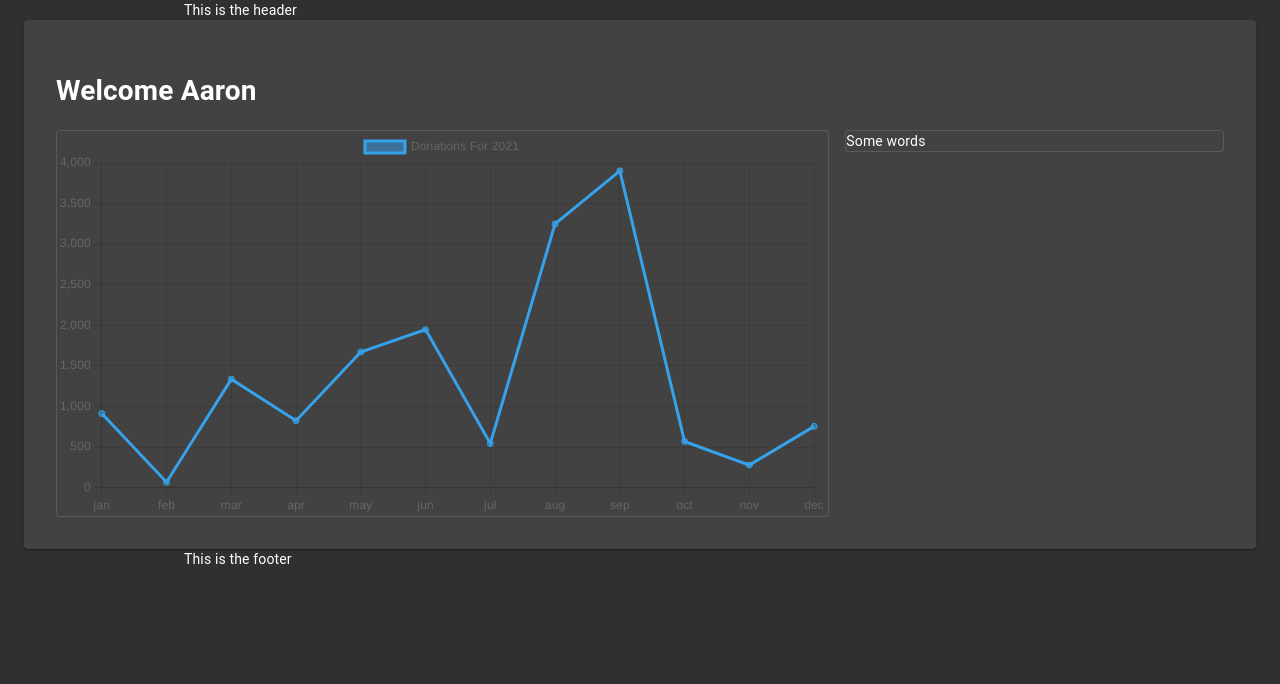
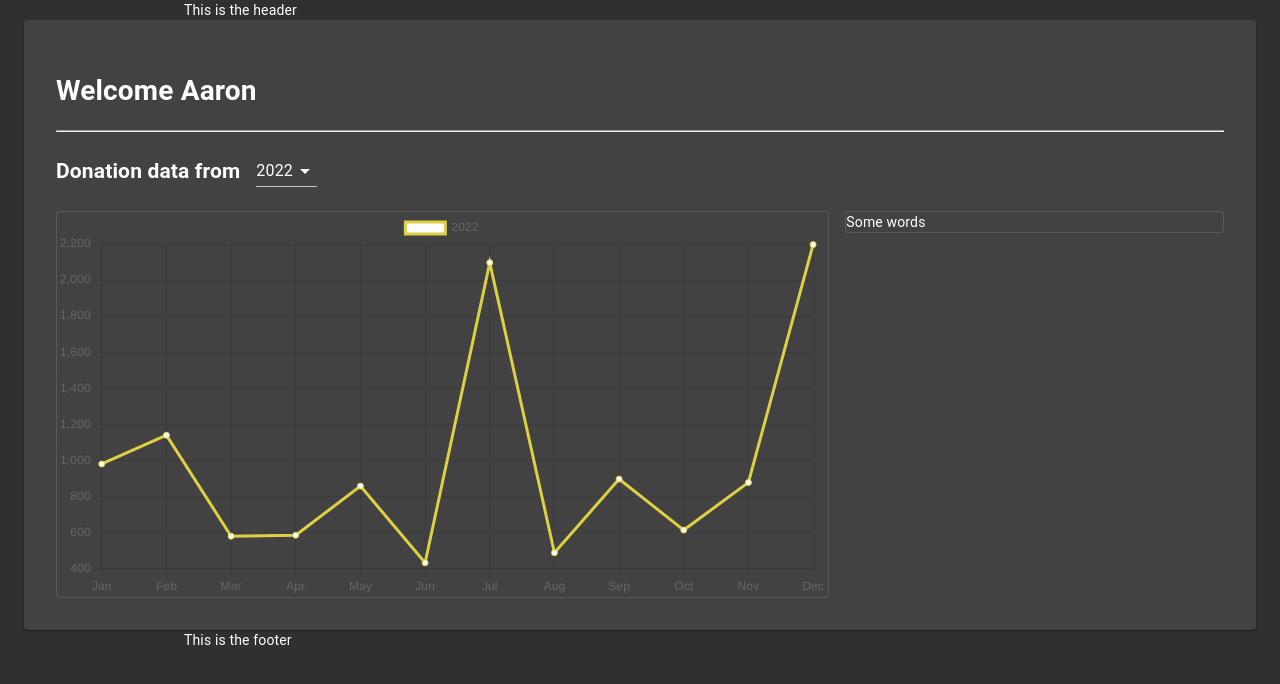
Before and after one commit to aagraston/donor-data-viz, a Gatsby site: page / in a window 1280 px wide. Built offline with nearby package versions, Linux system fonts and the light colour scheme; Gatsby itself is replaced by a stand-in of ours.

Commit message:
Data updates through a selector

```diff
--- a/src/pages/index.js
+++ b/src/pages/index.js
@@ -1,18 +1,27 @@
-import React from "react";
+import React, { useState } from "react";
 import Layout from "../components/layout";
+
+//material ui
 import Container from "@material-ui/core/Container";
 import Grid from "@material-ui/core/Grid";
 import Paper from "@material-ui/core/Paper";
+import Select from "@material-ui/core/Select";
+import FormControl from "@material-ui/core/FormControl";
+import MenuItem  from "@material-ui/core/MenuItem";
 import { makeStyles } from "@material-ui/core/styles";
 import Typography from "@material-ui/core/Typography";
-import Card from "@material-ui/core/Card"
+import Card from "@material-ui/core/Card";
 
-import {Chart as ChartJS, registerables } from 'chart.js'
+//chart elements
+import { Chart as ChartJS, registerables } from "chart.js";
 import { Line, Chart } from "react-chartjs-2";
 
+//data-retrieval
+import { graphql, useStaticQuery } from "gatsby";
+
+//data processing
 import { getDataForYear } from "../utils/donations-processor";
-
-import { graphql, useStaticQuery } from "gatsby";
+import { yearsArray } from "../utils/last-five-years";
 
 const useStyles = makeStyles((theme) => ({
   section: {
@@ -20,9 +29,10 @@ const useStyles = makeStyles((theme) => ({
   },
 }));
 
+const years = yearsArray()
+
 const Home = () => {
-
-  ChartJS.register(...registerables)
+  ChartJS.register(...registerables);
 
   //data processing
   const data = useStaticQuery(graphql`
@@ -42,6 +52,7 @@ const Home = () => {
 
   const donationAmounts = [];
   const donationDates = [];
+  const [dataSelection, setDataSelection] = useState(2022);
 
   data.allDonorDataJson.edges.forEach((e) => {
     e.node.donations.forEach((e) => {
@@ -50,23 +61,54 @@ const Home = () => {
     });
   });
 
-  const dataForLineChart = getDataForYear(donationAmounts, donationDates, 2021);
+  const dataForLineChart = getDataForYear(donationAmounts, donationDates, dataSelection);
 
   const styles = useStyles();
+
+  const handleDataUpdate = (event) => {
+    if (event.target.value === "Last Five Years") {
+      setDataSelection("Last Five Years")
+    }
+    else {
+      setDataSelection(event.target.value)
+    }
+  }
 
   return (
     <Layout>
       <Container maxWidth="lg">
         <Paper className={styles.section}>
           <h1>Welcome Aaron</h1>
+          <hr />
+
+          <Grid container alignItems="center" spacing={2}>
+            <Grid item>
+              <h2>Donation data from</h2>
+            </Grid>
+            <Grid item>
+              <FormControl>
+                <Select
+                  labelId="simple-selection"
+                  id="simple-select"
+                  value={dataSelection}
+                  label={"dataSelector"}
+                  onChange={handleDataUpdate}
+                >
+                  <MenuItem value={`Last Five Years`}>Last Five Years</MenuItem>
+                  <MenuItem value={years[0]}>{years[0]}</MenuItem>
+                  <MenuItem value={years[1]}>{years[1]}</MenuItem>
+                  <MenuItem value={years[2]}>{years[2]}</MenuItem>
+                  <MenuItem value={years[3]}>{years[3]}</MenuItem>
+                  <MenuItem value={years[4]}>{years[4]}</MenuItem>
+                </Select>
+              </FormControl>
+            </Grid>
+          </Grid>
 
           <Grid container spacing={2}>
             <Grid item lg={8}>
               <Card variant="outlined">
-                <Line
-                  datasetIdKey="id"
-                  data= {dataForLineChart}
-                />
+                <Line datasetIdKey="id" data={dataForLineChart} />
               </Card>
             </Grid>
             <Grid item lg={4}>
--- a/src/utils/donations-processor.js
+++ b/src/utils/donations-processor.js
@@ -1,4 +1,7 @@
 // //data processing for raw JSON,
+
+const backgroundColor = "#ffffff";
+const lineColor = '#ddd043'
 
 const getDataForYear = (amounts, dates, year) => {
   let jan,
@@ -15,18 +18,18 @@ const getDataForYear = (amounts, dates, year) => {
     dec = 0;
   let totals = [0, 0, 0, 0, 0, 0, 0, 0, 0, 0, 0, 0];
   let labels = [
-    "jan",
-    "feb",
-    "mar",
-    "apr",
-    "may",
-    "jun",
-    "jul",
-    "aug",
-    "sep",
-    "oct",
-    "nov",
-    "dec",
+    "Jan",
+    "Feb",
+    "Mar",
+    "Apr",
+    "May",
+    "Jun",
+    "Jul",
+    "Aug",
+    "Sep",
+    "Oct",
+    "Nov",
+    "Dec",
   ];
 
   for (let i = 0; i < amounts.length; i++) {
@@ -35,20 +38,21 @@ const getDataForYear = (amounts, dates, year) => {
     const curYear = curDate.getFullYear();
 
     if (curYear == year) {
-      console.log(curYear);
-      totals[curMonth] += amounts[i]
+      totals[curMonth] += amounts[i];
     }
   }
 
-  return ({
+  return {
     datasets: [
       {
-        label: `Donations For ${year}`,
+        label: `${year}`,
         data: totals,
-      }
+        backgroundColor: backgroundColor,
+        borderColor: lineColor,
+      },
     ],
     labels: labels,
-  })
+  };
 };
 
 const getDataForYearTotalDonations = (amounts, dates, year) => {
@@ -58,7 +62,6 @@ const getDataForYearTotalDonations = (amounts, dates, year) => {
     const curYear = curDate.getFullYear();
 
     if (curYear == year) {
-      console.log(curYear);
     }
   }
 };
--- /dev/null
+++ b/src/utils/last-five-years.js
@@ -0,0 +1,17 @@
+const currentDate = new Date();
+const currentYear = currentDate.getFullYear();
+
+const years = [];
+
+const yearsArray = () => {
+  let returnYears = [];
+
+  for (let i = 0; i < 5; i++) {
+    years.push(currentYear - i);
+    returnYears = years;
+  }
+
+  return returnYears;
+};
+
+export { yearsArray };
```
